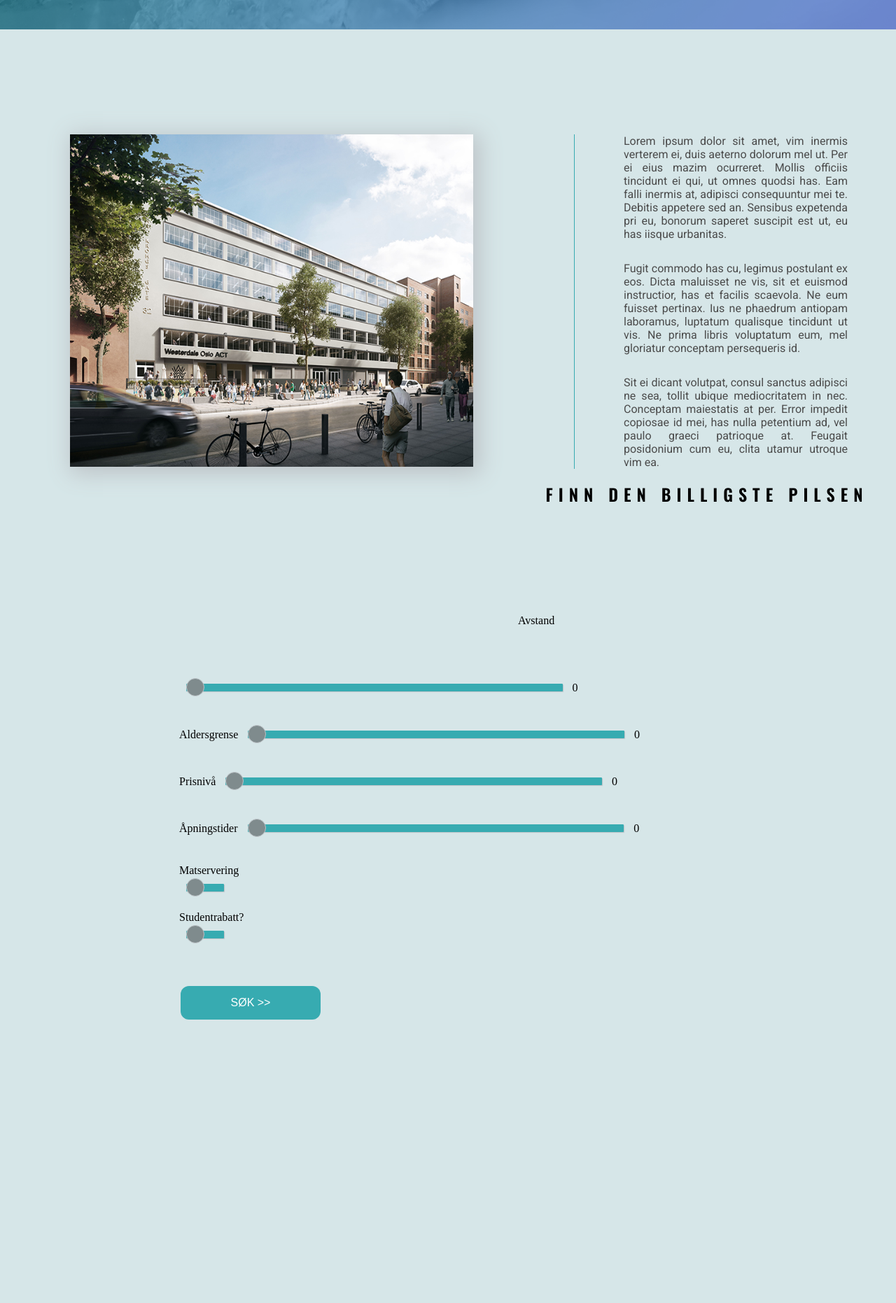
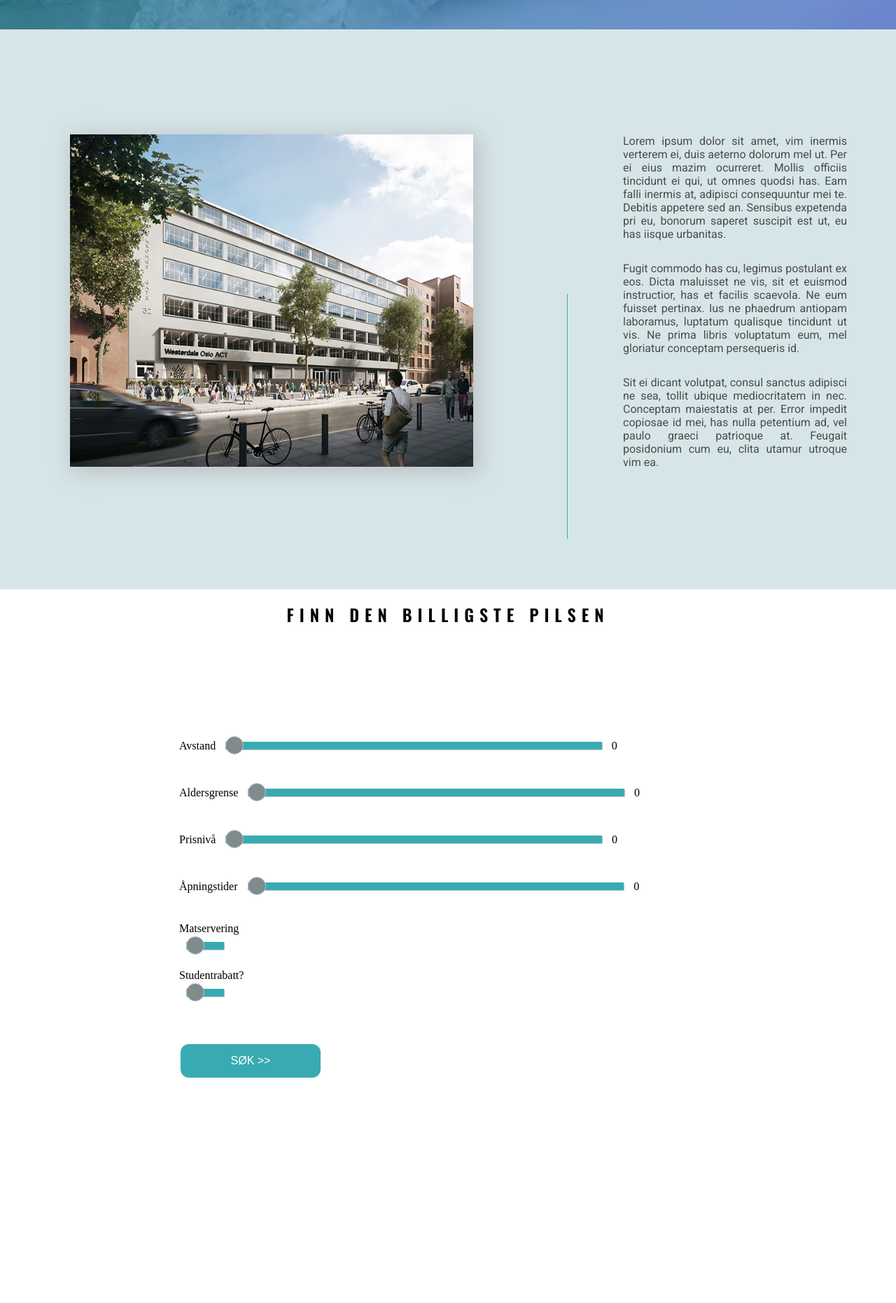
Before and after one commit to Scarpy/Gruppe-15, a PHP site: page / in a window 1280 px wide. Shown: the part 758-2620 px from the top of the page at 70% size. After the commit the page ends 2298 px from the top, so only its background shows below. Run offline with PHP 8.4, Linux system fonts and the light colour scheme.

Commit message:
Update Infoside

```diff
--- a/CSS/billigsteol.css
+++ b/CSS/billigsteol.css
@@ -113,17 +113,20 @@ p{
     background-color: #D6E6E8;
 }
 
-.mainContainer {
-    width: 100%;
-    height: 2000px;
-    background-color: #D6E6E8;
-}
-
-#pilNed {
+#pilNed
+{
     position: absolute;
     top: 720px;
     left: 43.5vw;
     width: 137px;
+}
+
+/* Container til infosiden. */
+#infoContainer
+{
+    width: 100%;
+    height: 800px;
+    background-color: #D6E6E8;
 }
 
 /* Rad 1. */
@@ -131,8 +134,7 @@ p{
 {
     float: left;
     width: 50%;
-    height: 700px;
-    margin: 75px;
+    height: 550px;
     margin-top: 100px;
     margin-left: 100px;
     margin-right: 0px;
@@ -144,8 +146,21 @@ p{
     width: 25%;
     margin-left: 820px;
     margin-top: 100px;
-    border-left: 1px solid #37ABB1;
     padding-left: 70px;
+}
+
+/* Skillestrek mellom bilde og tekst. */
+#infoBoxBorder
+{
+    position: absolute;
+    top: 147.25%;
+    left: 810px;
+    height: 350px;
+    width: 1px;
+    border-color: #37ABB1;
+    border-left-style: solid;
+    border-left-width: 1px;
+    z-index: 1;
 }
 
 #infoP
@@ -184,7 +199,6 @@ p{
 
 
 #sokContainer{
-    margin:auto;
     width: 100%;
     height: 800px;
 
--- a/index.html
+++ b/index.html
@@ -54,7 +54,7 @@ $connection = new PDO("mysql:host=localhost;dbname={$name};port={$port}, $userna
         </div>
         <img id="pilNed" src="Ressurser/Ikoner/Pilnedover.png">
 		</div>
-	<div class="mainContainer">
+	<div id="infoContainer">
         <div class="breakdiv"></div>
 	       <div class="header" id="stickyheader">
 		      <ul class="manu sticky-menu">
@@ -73,6 +73,9 @@ $connection = new PDO("mysql:host=localhost;dbname={$name};port={$port}, $userna
     <p id="infoP">Fugit commodo has cu, legimus postulant ex eos. Dicta maluisset ne vis, sit et euismod instructior, has et facilis scaevola. Ne eum fuisset pertinax. Ius ne phaedrum antiopam laboramus, luptatum qualisque tincidunt ut vis. Ne prima libris voluptatum eum, mel gloriatur conceptam persequeris id.</p>
 
     <p id="infoP">Sit ei dicant volutpat, consul sanctus adipisci ne sea, tollit ubique mediocritatem in nec. Conceptam maiestatis at per. Error impedit copiosae id mei, has nulla petentium ad, vel paulo graeci patrioque at. Feugait posidonium cum eu, clita utamur utroque vim ea.</p>
+              <div id="infoBoxBorder">
+        </div>
+        </div>
     </div>
 
      <!-- HER BEGYNNER SOKESIDEN - KRISTOFFER -->
```
